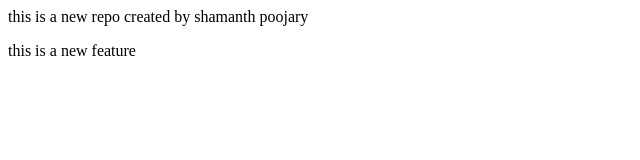
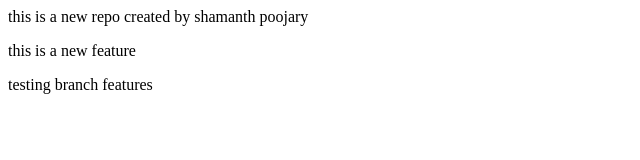
Before and after one commit to Shamanth-poojary/localrepo, a plain HTML site: page index.html in a window 1280 px wide. Shown: the whole page, without its empty margins (0-640 px from the left). Drawn offline with Linux system fonts and the light colour scheme.

Commit message:
last branch testing failed

```diff
--- a/index.html
+++ b/index.html
@@ -1,2 +1,4 @@
 <p>this is a new repo created by shamanth poojary</p>
 <p>this is a new feature</p>
+<p>testing branch features
+</p>
```
